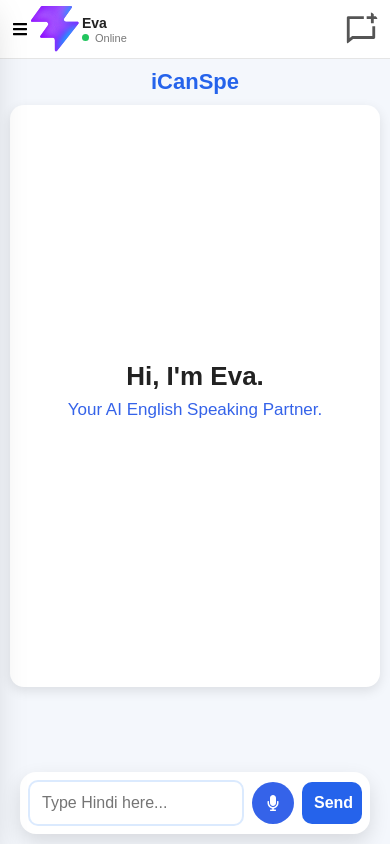
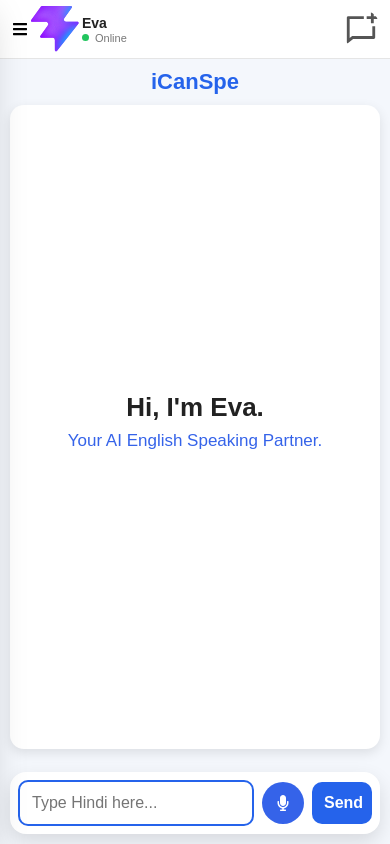
Before and after one commit to mk13kumar/icanspe, a React (Vite) app: page / in a window 390 px wide. Built offline with nearby package versions, Linux system fonts and the light colour scheme.

Commit message:
auto focus add input

```diff
--- a/src/pages/Chat.css
+++ b/src/pages/Chat.css
@@ -300,8 +300,6 @@
     margin: 0 auto;
 
     box-sizing: border-box;
-    position: sticky;
-    bottom: 0;
     background: white;
 }
 
--- a/src/pages/Chat.jsx
+++ b/src/pages/Chat.jsx
@@ -268,6 +268,7 @@
                onBlur={() => {
                   window.scrollTo(0, 0);
                }}
+               autoFocus
             />
             <VoiceRecorder
                recording={recording}
```
